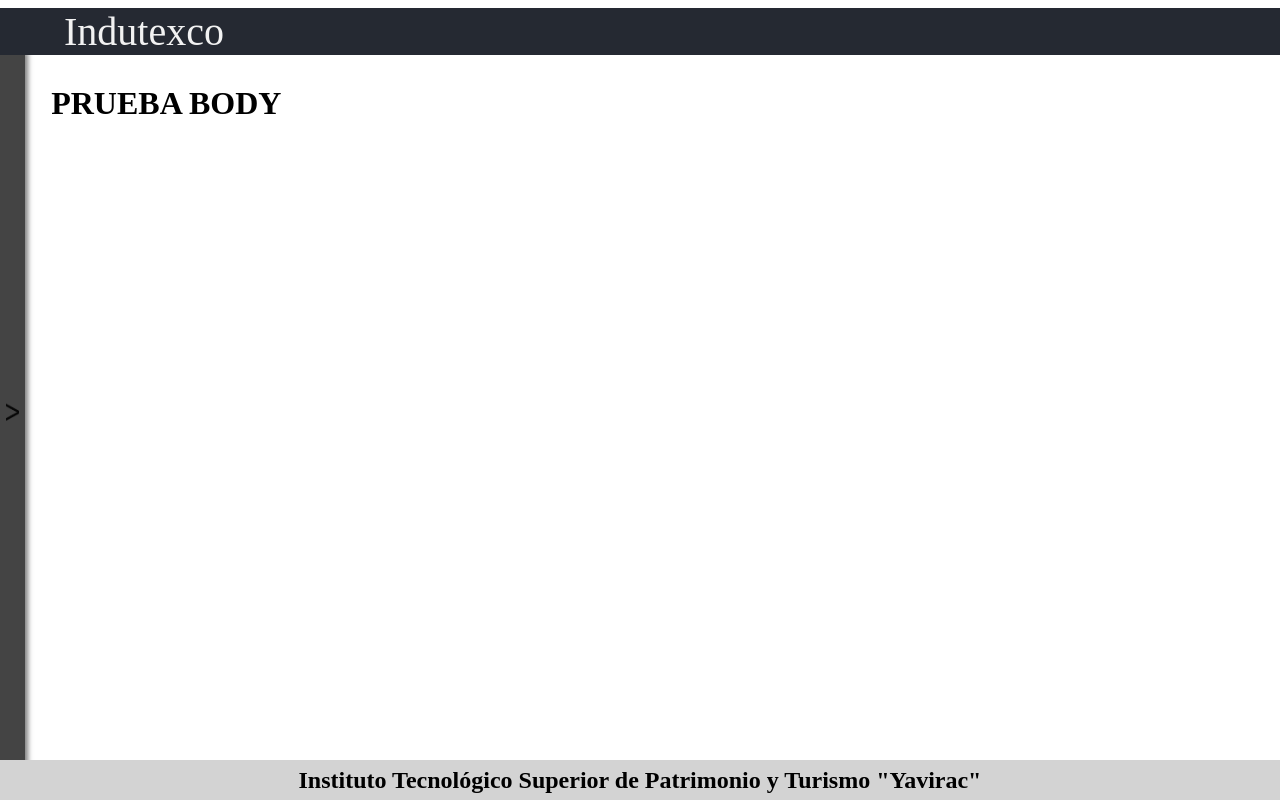
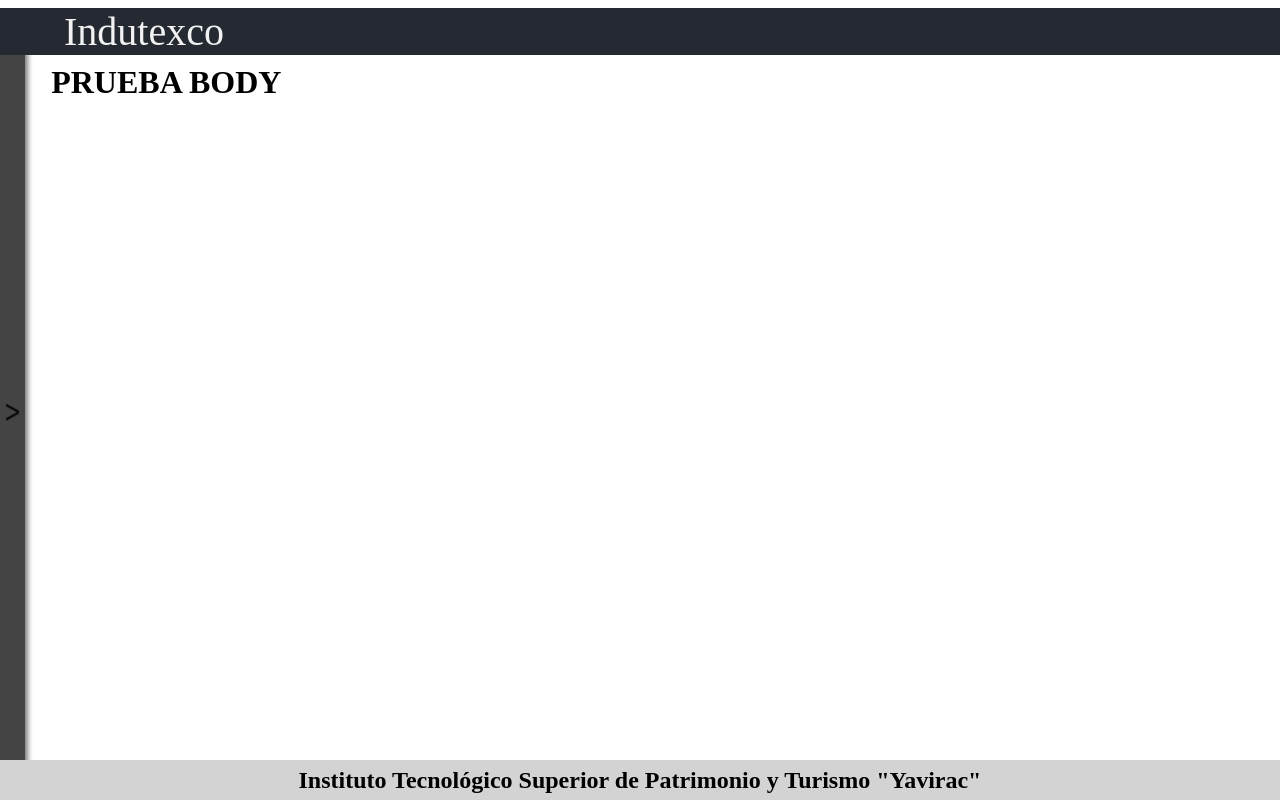
Before and after one commit to johao70/indutexco, an Angular app in the folder avancesJohao/: page /inicio in a window 1280 px wide. Built offline with nearby package versions, Linux system fonts and the light colour scheme.

Commit message:
styles components

```diff
--- a/avancesJohao/src/app/body/body.component.html
+++ b/avancesJohao/src/app/body/body.component.html
@@ -1 +1,3 @@
-<h1>PRUEBA BODY</h1>
+<body>
+    <h1>PRUEBA BODY</h1>
+</body>
--- a/avancesJohao/src/app/body/body.component.scss
+++ b/avancesJohao/src/app/body/body.component.scss
@@ -1,4 +1,10 @@
 *
+{
+    margin: 0%;
+    padding: 0%;
+}
+
+body
 {
     position: absolute;
     top: 8%;
--- a/avancesJohao/src/app/body/ordentrabajo/ordentrabajo.component.html
+++ b/avancesJohao/src/app/body/ordentrabajo/ordentrabajo.component.html
@@ -1 +1,3 @@
-<p>ordentrabajo works!</p>
+<body>
+    <p>ordentrabajo works!</p>
+</body>
--- a/avancesJohao/src/app/body/ordentrabajo/ordentrabajo.component.scss
+++ b/avancesJohao/src/app/body/ordentrabajo/ordentrabajo.component.scss
@@ -0,0 +1,12 @@
+*
+{
+    margin: 0%;
+    padding: 0%;
+}
+
+body
+{
+    position: absolute;
+    top: 8%;
+    left: 4%;
+}
--- a/avancesJohao/src/app/body/personal/personal.component.html
+++ b/avancesJohao/src/app/body/personal/personal.component.html
@@ -1 +1,3 @@
-<p>personal works!</p>
+<body>
+    <p>personal works!</p>
+</body>
--- a/avancesJohao/src/app/body/personal/personal.component.scss
+++ b/avancesJohao/src/app/body/personal/personal.component.scss
@@ -0,0 +1,12 @@
+*
+{
+    margin: 0%;
+    padding: 0%;
+}
+
+body
+{
+    position: absolute;
+    top: 8%;
+    left: 4%;
+}
--- a/avancesJohao/src/environments/environment.ts
+++ b/avancesJohao/src/environments/environment.ts
@@ -3,7 +3,8 @@
 // The list of file replacements can be found in `angular.json`.
 
 export const environment = {
-  production: false
+  production: false,
+  API_URL: ""
 };
 
 /*
```
